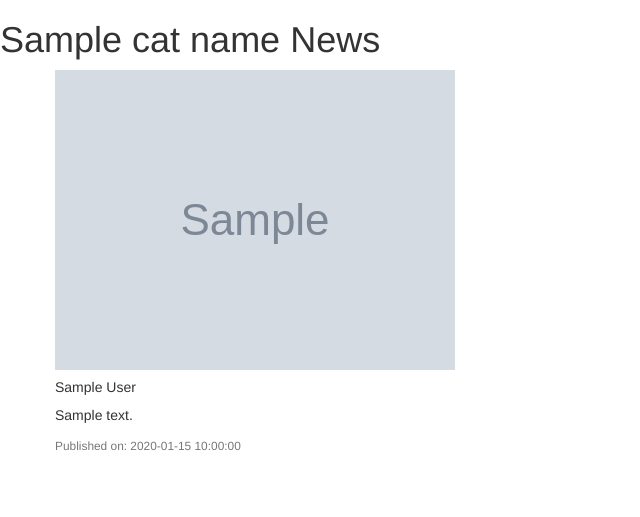
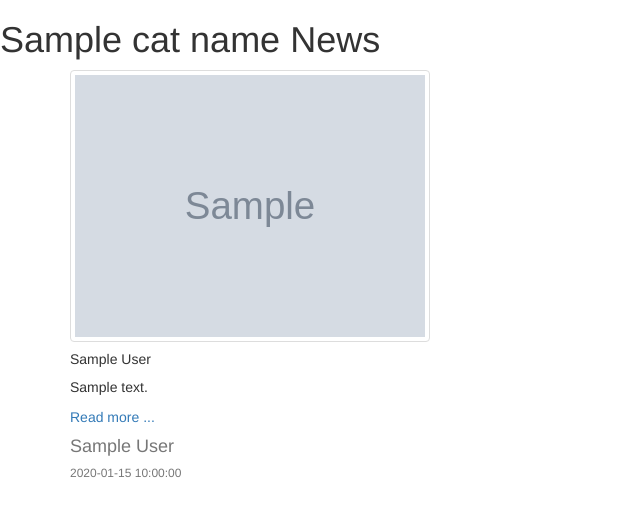
Before and after one commit to ikinoti/news-app-flask, a Flask app: template app/templates/category.html in a window 1280 px wide. Shown: the part 120-637 px from the top of the page, without its empty margins (0-640 px from the left). Run offline with Flask 2, Linux system fonts and the light colour scheme; the template is opened without the code that fills it: most values are stand-ins (such as "Sample title", 1, 10 or a date in 2020); grey boxes marked "Sample" are stand-in pictures; some libraries are stand-ins or nearby versions.

Commit message:
modified

```diff
--- a/app/templates/category.html
+++ b/app/templates/category.html
@@ -2,23 +2,25 @@
 <body>
   <h1>{{cat_name}} News</h1>
   <div class="container">
-    <div class="row row-cols-1 row-cols-md-3 g-4">
-      <div class="col">
-        {% for category in category %}
+    <div class="row">
+      {% for category in category %}
+      <div class="col-md-4">
         <div class="card">
-          <img src="{{category.image}}" class="card-img-top" />
+          <img src="{{category.image}}" class="card-img-top img-thumbnail" />
           <div class="card-body">
             <h5 class="card-title">{{category.author}}</h5>
             <p class="card-text">{{category.description}}</p>
           </div>
-          <div class="card-footer">
-            <small class="text-muted"
-              >Published on: {{category.publishedDate}}</small
-            >
+          <div class="card-body">
+            <a href="{{category.url}}" class="card-link">Read more ...</a>
+          </div>
+          <div class="card-footer text-muted">
+            <h4>{{category.author}}</h4>
+            <h6>{{category.publishedDate}}</h6>
           </div>
         </div>
-        {% endfor %}
       </div>
+      {% endfor %}
     </div>
   </div>
   {% endblock %}
```
